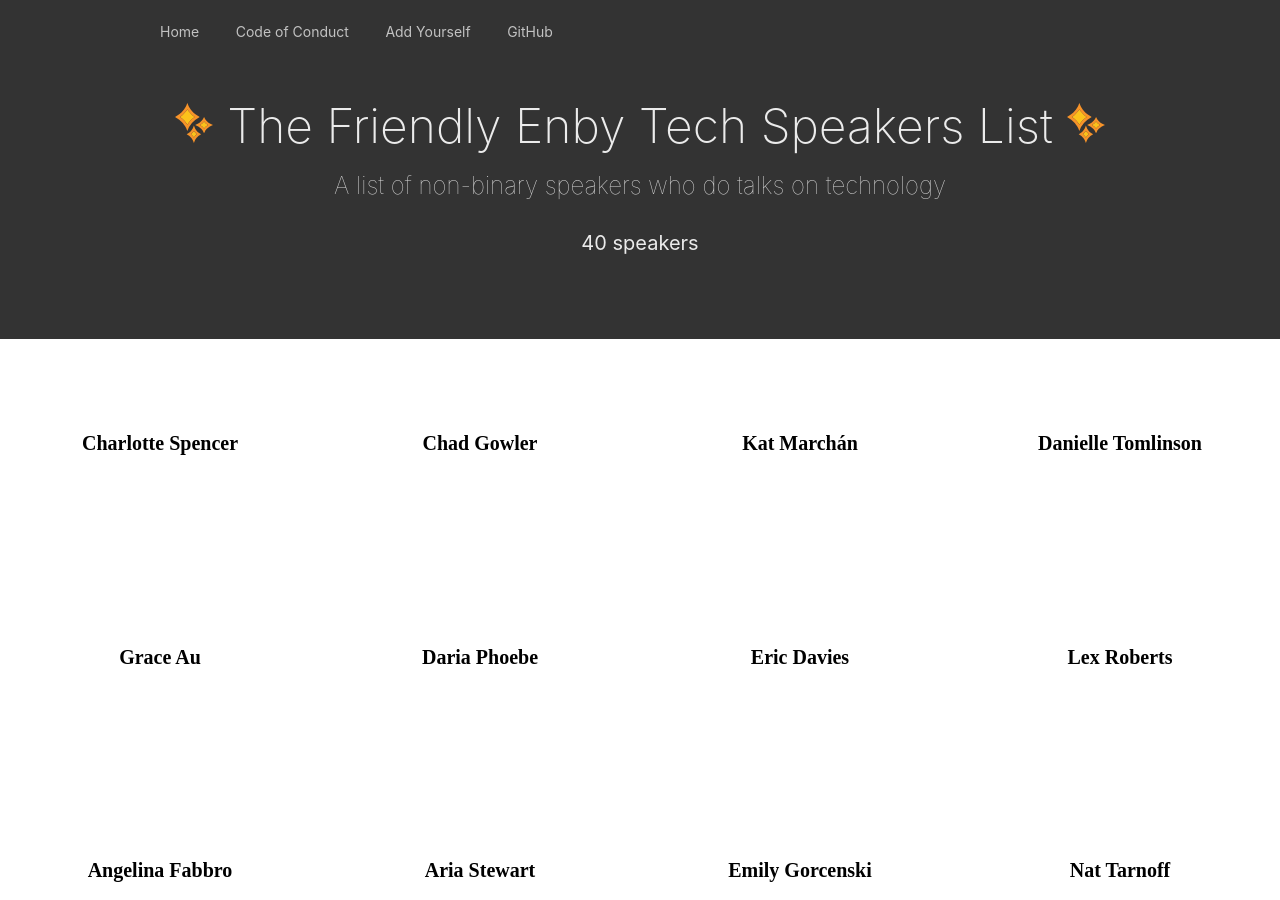
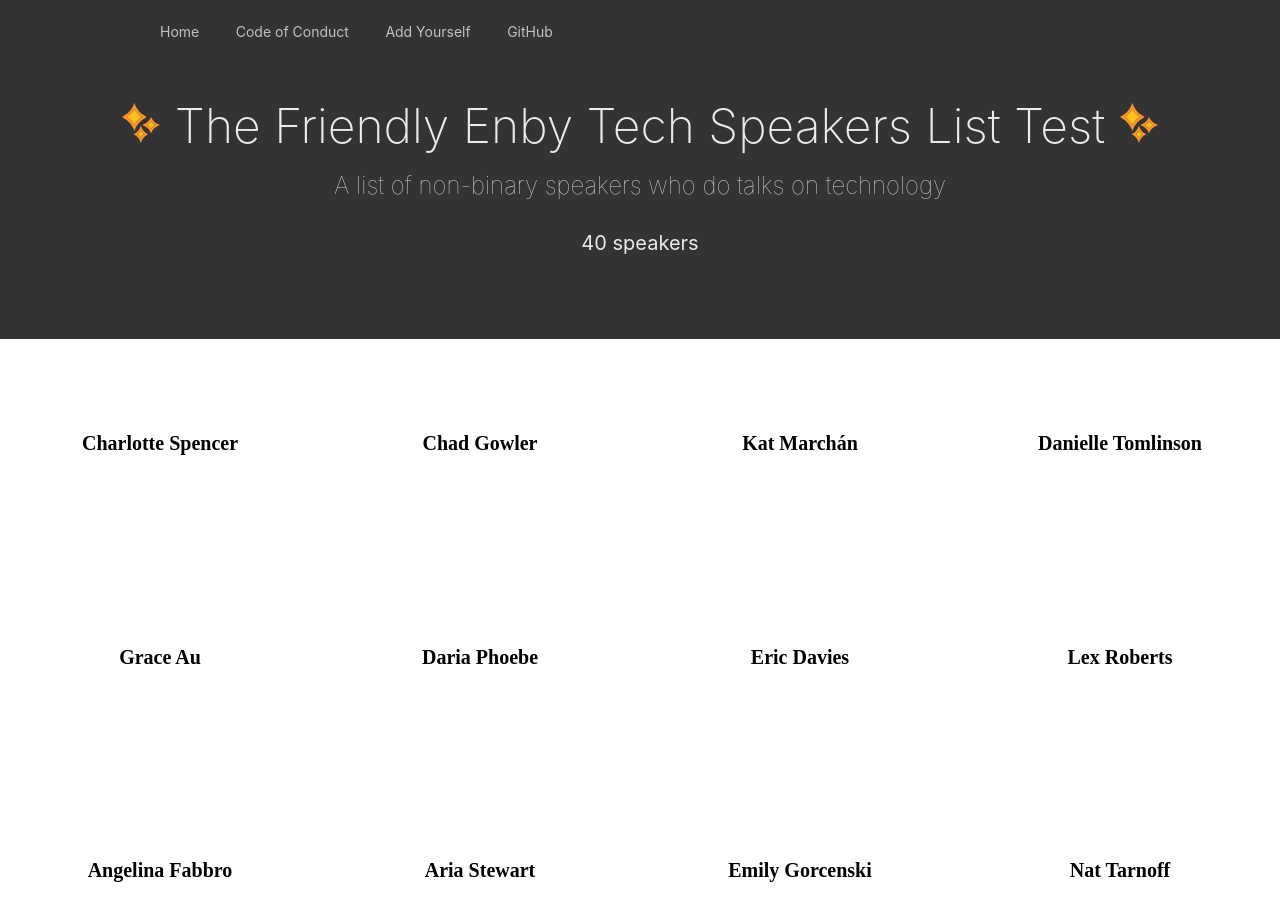
Before and after one commit to zaccolley/enbytech.github.io, a Jekyll site: the page built from index.html, in a window 1280 px wide and 900 px high. Built offline with Jekyll 4.4.1, drawn with Linux system fonts in a browser that asks for light colours; nearby versions of some CDN libraries.

Commit message:
Update _config.yml

```diff
--- a/_config.yml
+++ b/_config.yml
@@ -1,4 +1,4 @@
-title: "The Friendly Enby Tech Speakers List"
+title: "The Friendly Enby Tech Speakers List Test"
 description: "A list of non-binary speakers who do talks on technology"
 
-google_tracking_id: UA-89280800-1
+google_tracking_id: 'UA-89280800-1'
```
